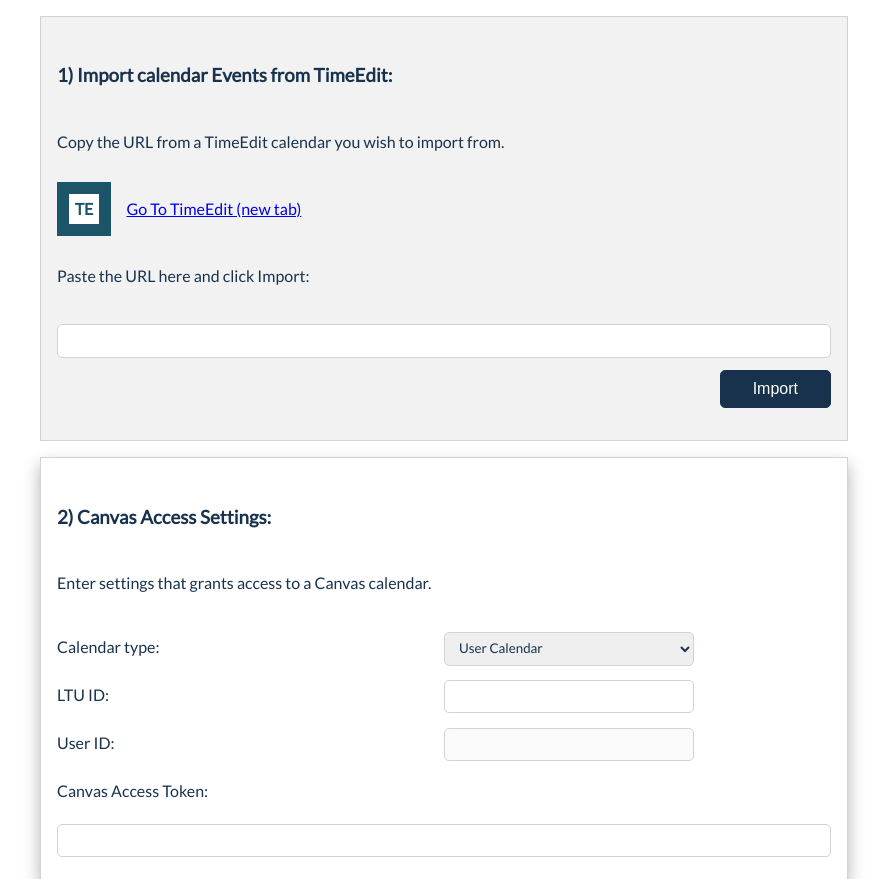
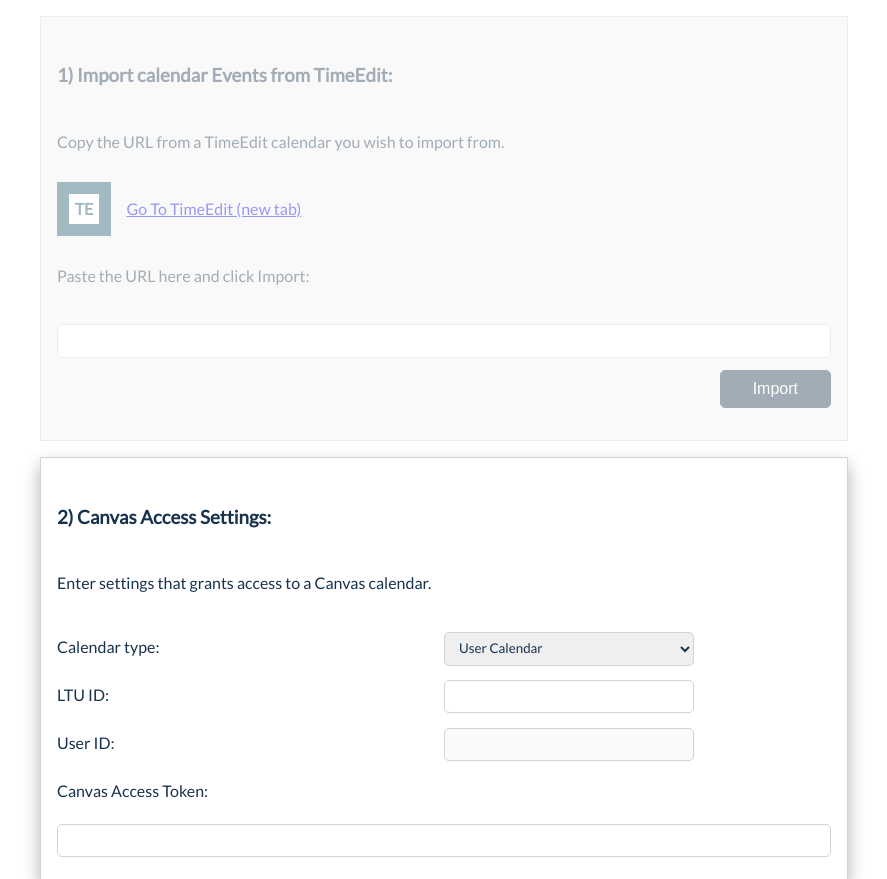
Before and after one commit to BjornBergdahl/TimeEdit-to-Canvas-Exporter, a PHP site: page / in a window 1280 px wide. Shown: the part 114-993 px from the top of the page, without its empty margins (196-1083 px from the left). Run offline with PHP 8.4, Linux system fonts and the light colour scheme; some libraries are stand-ins or nearby versions.

Commit message:
Added unclickable/disabled to the sunken class

```diff
--- a/styles.css
+++ b/styles.css
@@ -173,8 +173,9 @@
 	box-shadow: 0 8px 16px 0 rgba(0,0,0,0.3);
 }
 .sunken {
+	pointer-events: none;
+    opacity: 0.4;
 	border: 1px solid lightgrey;
-	/*box-shadow: 1px 1px 5px #555 inset;*/
 	padding: 1em;
 	background: #F2F2F2;
 }
```
